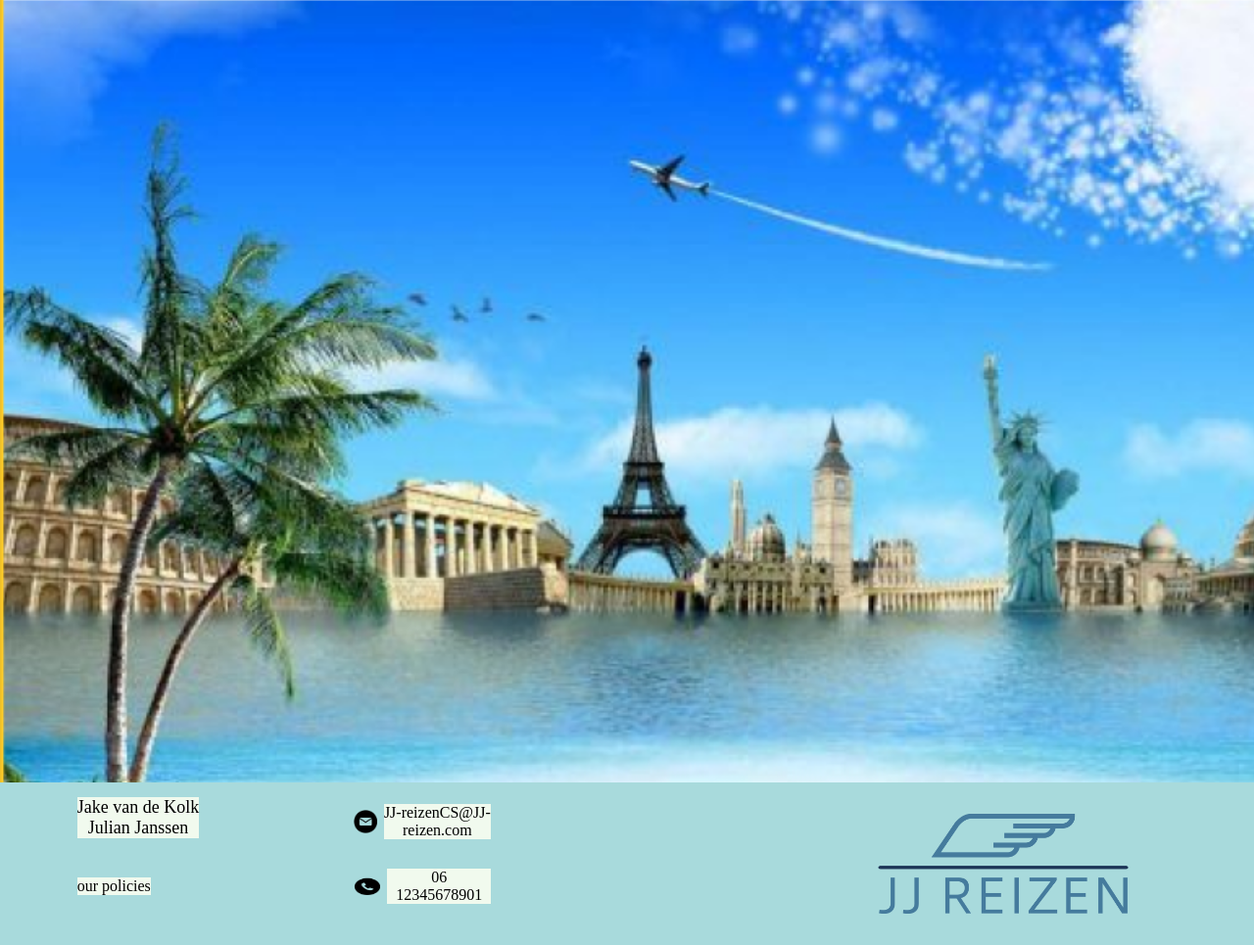
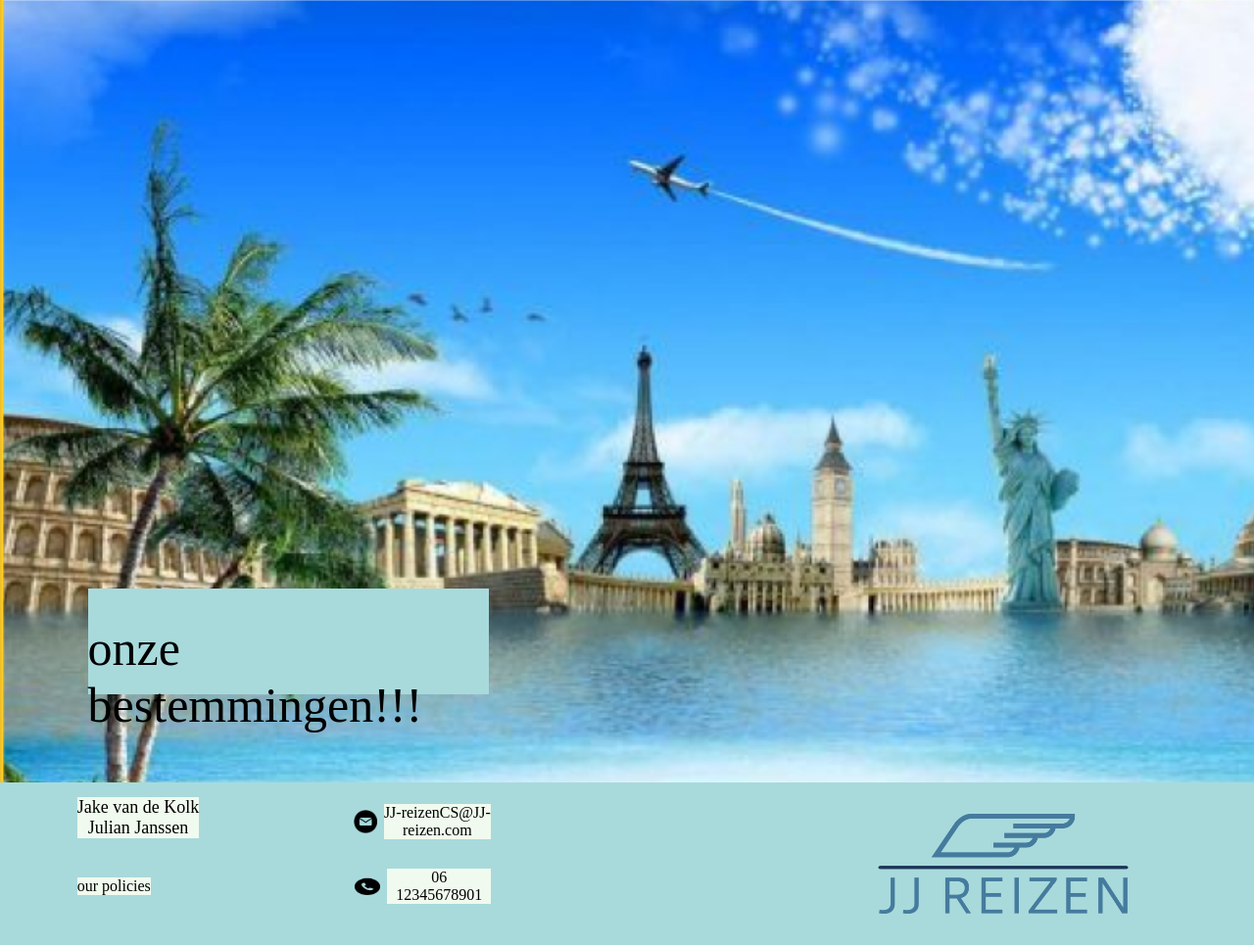
Before and after one commit to ineedausernamehelp/JJ-Reizen, a PHP site: page / in a window 1280 px wide. Shown: the part 161-1126 px from the top of the page at 98% size. Run offline with PHP 8.4, Linux system fonts and the light colour scheme.

Commit message:
index afgemaakt

```diff
--- a/index.php
+++ b/index.php
@@ -2,6 +2,7 @@
 require_once('comp/header.php');
 ?>
 <div class="hooftblok">
+    <div class="onze-bestemingen"><p>onze bestemmingen!!!</p></div>
     <div>
     </div>
 </div>
--- a/styling/style.css
+++ b/styling/style.css
@@ -121,7 +121,23 @@ nav{
     width: 100%;
     background-image: url('../img/hooftimg.png');
 background-size: cover;
-  }   .contact-container{
+align-items: flex-end;
+display: flex;
+  }
+  .onze-bestemingen{
+    height: 8%;
+    width: 32%;
+    display: flex;
+    margin-left: 7%;
+    margin-bottom: 7%;
+    background-color: #A8DADC;
+    font-size: 50px;
+    padding-top: 2.5%;
+    padding-bottom: 1%;
+
+
+  }
+  .contact-container{
     display: flex;
     flex-direction: column;
     align-items: center;
```
